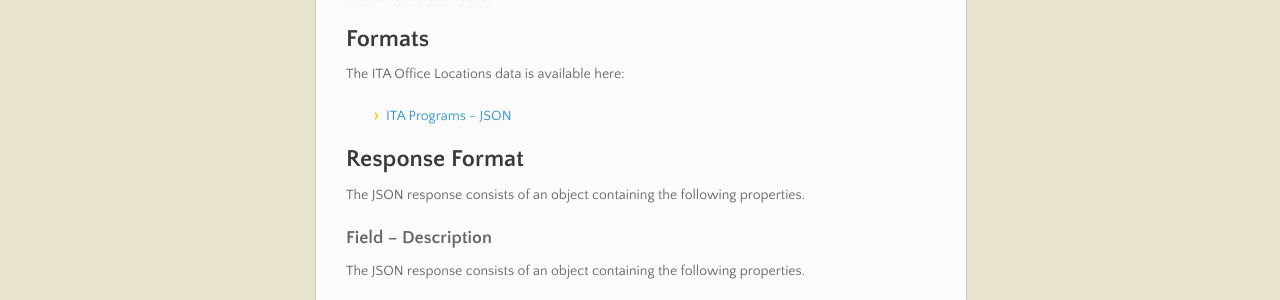
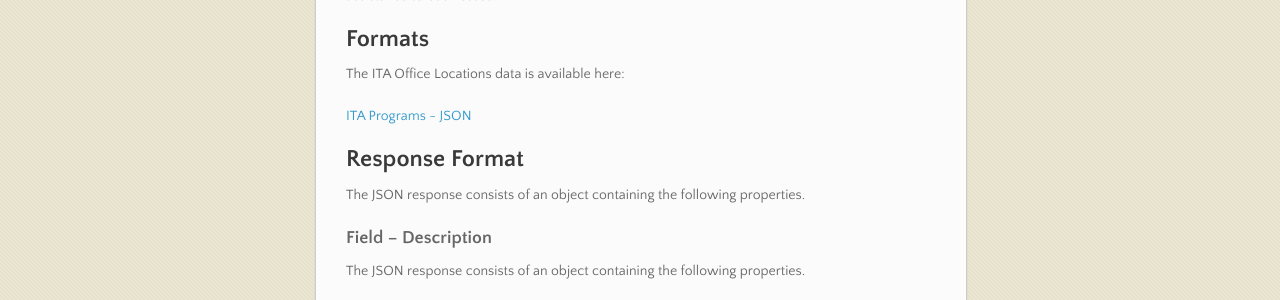
Before and after one commit to InternationalTradeAdministration/developerportal, a Jekyll site: the page built from _posts/2013-08-21-ita-programs.markdown, in a window 1280 px wide. Shown: the part 471-771 px from the top of the page. Built offline with Jekyll 4.4.1, drawn with Linux system fonts in a browser that asks for light colours; nearby versions of some CDN libraries.

```diff
--- a/_posts/2013-08-21-ita-programs.markdown
+++ b/_posts/2013-08-21-ita-programs.markdown
@@ -17,7 +17,8 @@ Developers can use this data to augment their listings of government programs th
 ##Formats
 
 The ITA Office Locations data is available here:
-* [ITA Programs - JSON](/data/ita_programs.json)
+
+[ITA Programs - JSON](/data/ita_programs.json)
 
 ##Response Format
 The JSON response consists of an object containing the following properties.
```
